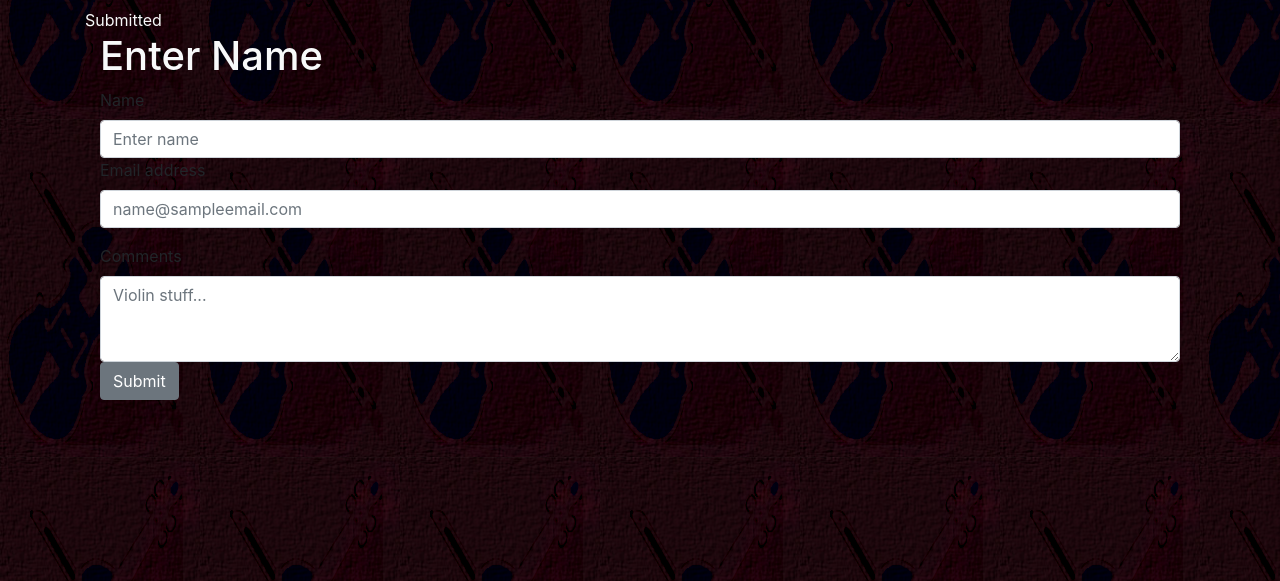
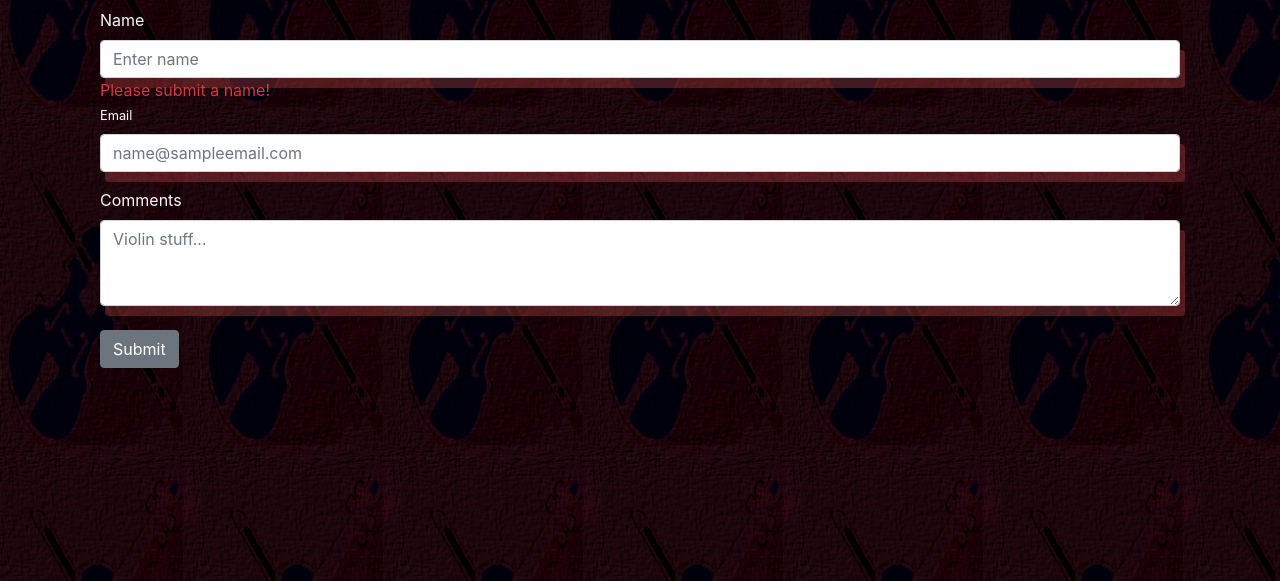
Before and after one commit to Jaliov/Violin_Classics_History, a PHP site: page /contact.php in a window 1280 px wide. Shown: the part 219-800 px from the top of the page. Run offline with PHP 8.4, Linux system fonts and the light colour scheme; some web fonts are replaced.

Commit message:
contact form revive styling

```diff
--- a/contact.php
+++ b/contact.php
@@ -1,53 +1,50 @@
+
 <?php
+
 require 'header.php';
-
+$NameError="";
 $message = "failed";
 try {
 $connection->setAttribute(PDO::ATTR_ERRMODE, PDO::ERRMODE_EXCEPTION);
 $sql = 'INSERT INTO users(name_entry, email, comments) VALUES( :nameEntry, :emailEntry, :textEntry )';
 
-   //  $stmt= $pdo->prepare($sql);
 $name = isset($_POST['name_entry']) ? $_POST['name_entry'] : null;
+if(empty($_POST['name_entry'])) {
+  $NameError='Please submit a name!';
+}
 $stmt = $connection->prepare($sql);
-//  $stmt->execute( array( ':nameEntry'=>$name));
 
 $email = isset($_POST['email']) ? $_POST['email'] : null;
 $stmt = $connection->prepare($sql);
-// $stmt->execute( array( ':emailEntry'=>$email));
 
 $comments = isset($_POST['comments']) ? $_POST['comments'] : null;
 $stmt = $connection->prepare($sql);
-// $stmt->execute( array( ':textEntry'=>$comments));
 
 $stmt->execute( array( ':nameEntry'=>$name,  ':emailEntry'=>$email, ':textEntry'=>$comments));
 
-echo "<span class = 'text-light'>Submitted</span>";
+
 } catch(PDOException $e) {
   echo $sql . "<br>" . $e->getMessage();
 }
-
-// $stmt = $connection->prepare($sql);
-// $stmt->execute( array( ':nameEntry'=>$name,  ':emailEntry'=>$email, ':textEntry'=>$comments));
-
-// $connection = null;
+$connection = null;
 
 echo "<div class = 'container'>
-    <h2 class = 'text-light'>Enter Name</h2>
+<style> input, #textArea {
+  box-shadow: 5px 10px rgb(217, 83, 79, 0.3)} </style>
+    <form method = 'POST' action = 'contact.php'>
 
-    <form method = 'POST' action = 'contact.php'>
-       <div class='form-group'>
-
-         <label for='name_entry'>Name</label>
-         <input type='text' name = 'name_entry' class='form-control' placeholder = 'Enter name'>
+         <label for='name_entry' class ='text-light'>Name</label>
+         <input type='text' name = 'name_entry' class='form-control' placeholder = 'Enter name'><span class = 'text-danger'>
+         $NameError </span>
 
                  <div class='form-group'>
-                 <label for='email'>Email address</label>
+                 <label for='email' class ='text-light'><small>Email</small></label>
                  <input type='email' class='form-control' name ='email' placeholder='name@sampleemail.com'>
                </div>
 
                <div class='form-group'>
-                 <label for='comments'>Comments</label>
-                 <textarea class='form-control' name='comments' rows='3' placeholder='Violin stuff...'></textarea>
+                 <label for='comments' class ='text-light'>Comments</label>
+                 <textarea class='form-control' name='comments' rows='3' placeholder='Violin stuff...' id='textArea'></textarea><br>
                <button class ='btn btn-secondary' type = 'submit' name='submit'>Submit</button>
                </div>
         </form>
```
